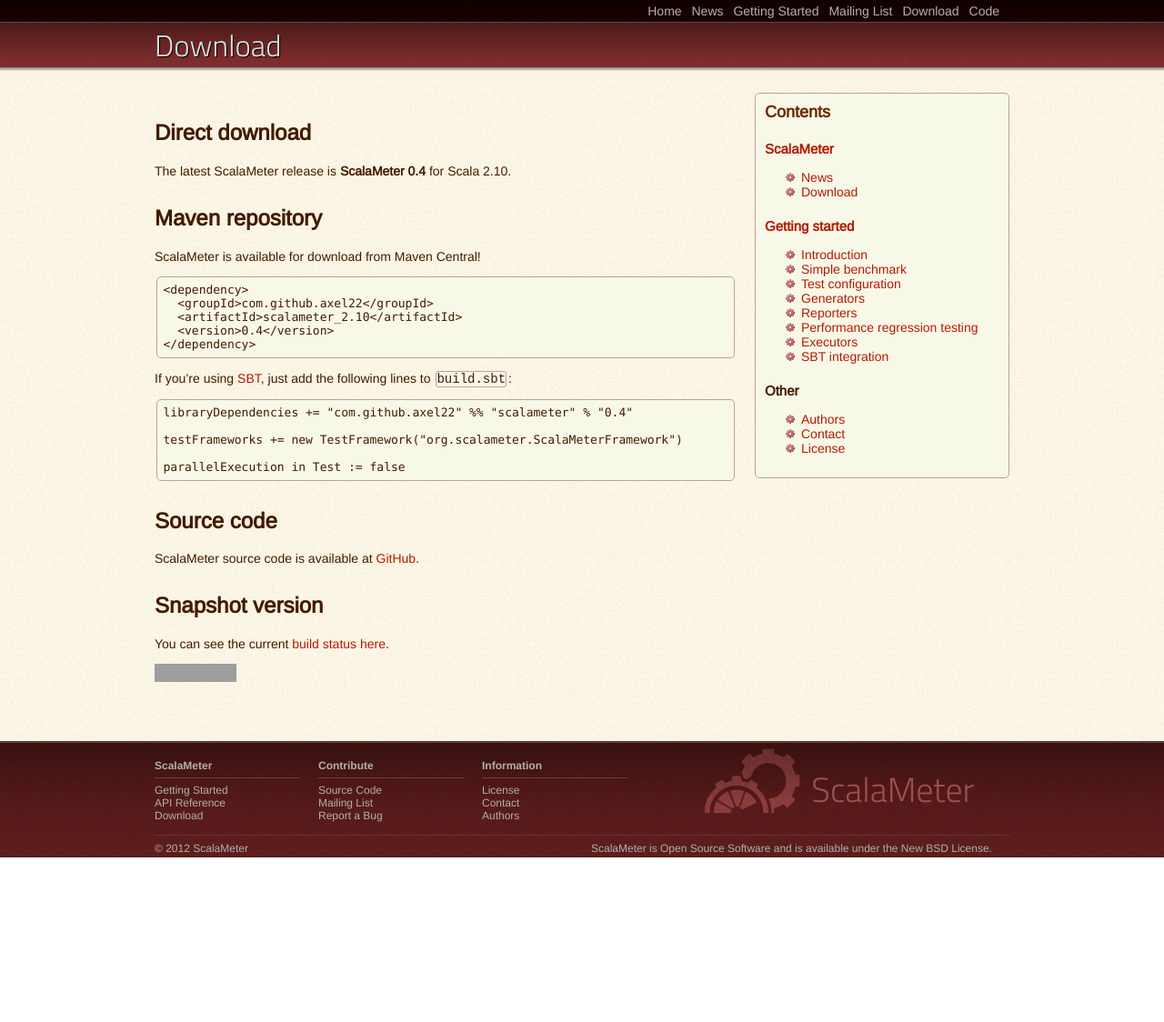
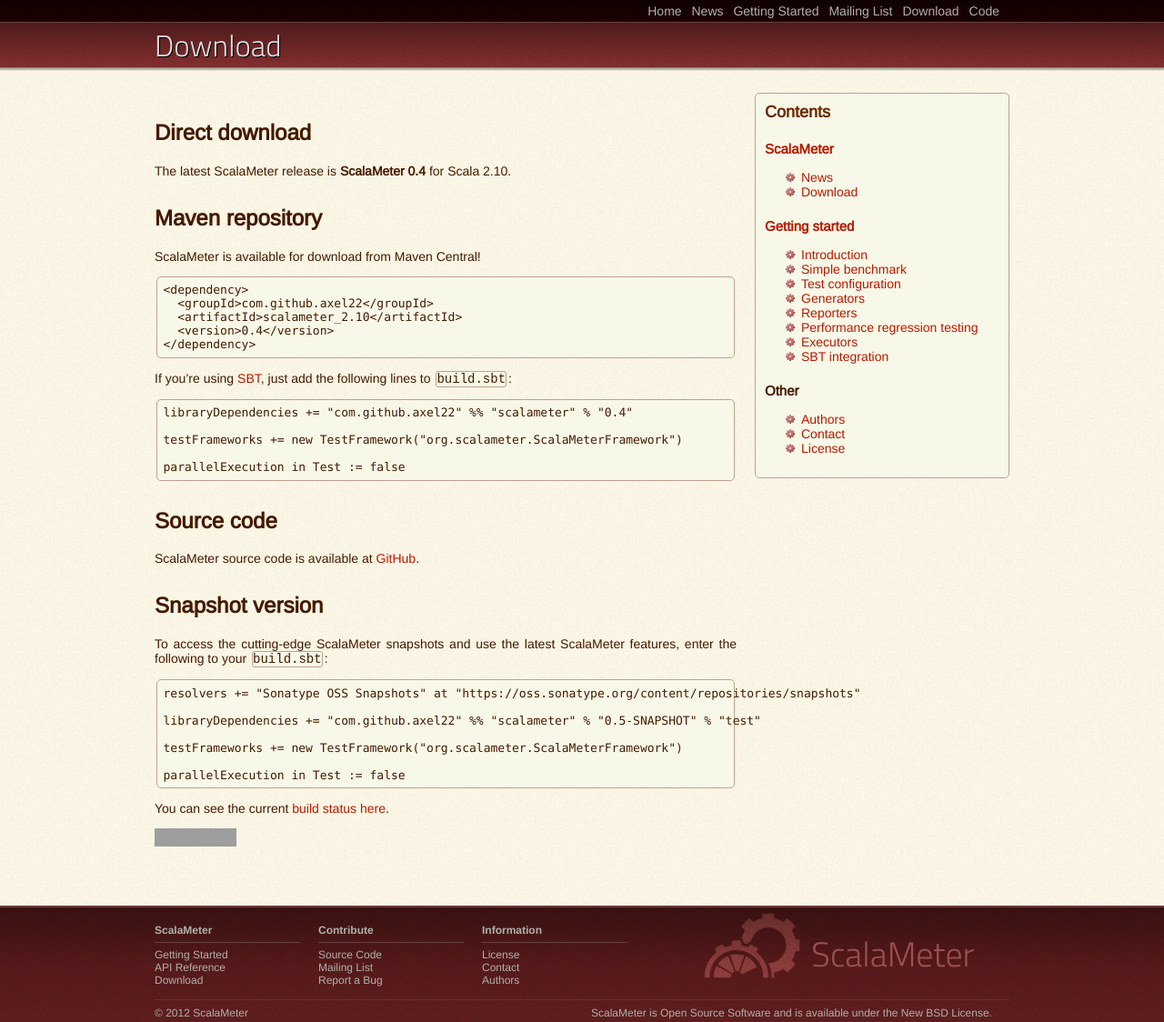
Before and after one commit to scalameter/scalameter.github.com, a Jekyll site: the page built from home/download.md, in a window 1280 px wide. Shown: the whole page at 91% size. Built offline with Jekyll 4.4.1, drawn with Linux system fonts in a browser that asks for light colours; before the commit the page ends 943 px from its top, so only the background shows below that; grey boxes are pictures that could not be loaded.

Commit message:
Update download.md

```diff
--- a/home/download.md
+++ b/home/download.md
@@ -37,6 +37,16 @@ ScalaMeter source code is available at [GitHub](https://github.com/axel22/scalam
 
 ## Snapshot version
 
+To access the cutting-edge ScalaMeter snapshots and use the latest ScalaMeter features, enter the following to your `build.sbt`:
+
+    resolvers += "Sonatype OSS Snapshots" at "https://oss.sonatype.org/content/repositories/snapshots"
+
+    libraryDependencies += "com.github.axel22" %% "scalameter" % "0.5-SNAPSHOT" % "test"
+
+    testFrameworks += new TestFramework("org.scalameter.ScalaMeterFramework")
+
+    parallelExecution in Test := false
+
 You can see the current [build status here](https://travis-ci.org/scalameter/scalameter).
 
 [![Build Status](https://travis-ci.org/scalameter/scalameter.png?branch=master)](https://travis-ci.org/scalameter/scalameter)
```
